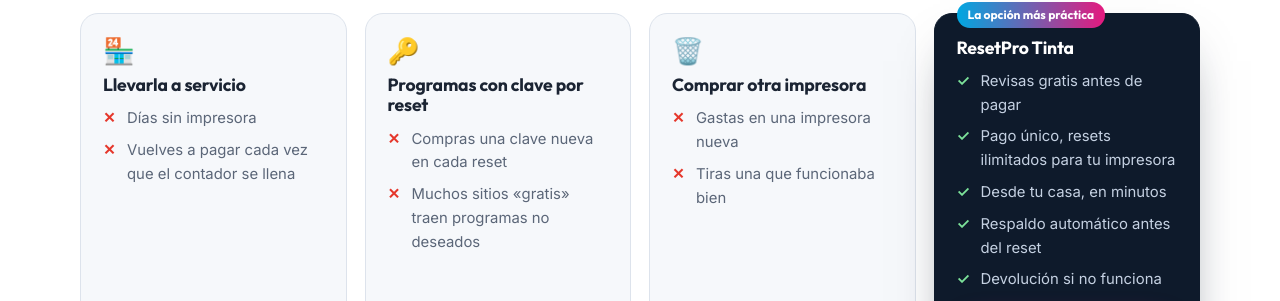
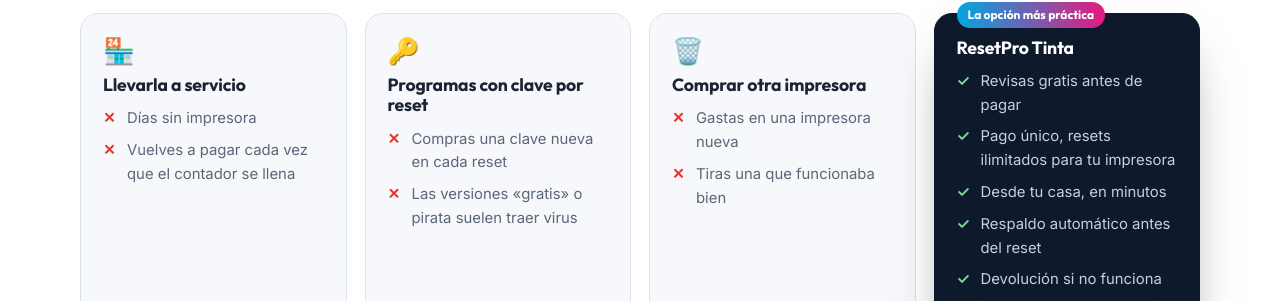
Before and after one commit to jamontoya2-boop/resetpro-tinta, a plain HTML site: page index.html in a window 1280 px wide. Shown: the part 4155-4456 px from the top of the page. Drawn offline with Linux system fonts and the light colour scheme.

Commit message:
Comparación: las versiones gratis o pirata suelen traer virus
Co-Authored-By: Claude Opus 5.5 <noreply@anthropic.com>

```diff
--- a/index.html
+++ b/index.html
@@ -612,7 +612,7 @@ footer .legal{max-width:640px;font-size:.82rem;opacity:.85}
       <div class="op"><span class="em">🏪</span><h3>Llevarla a servicio</h3>
         <ul><li>Días sin impresora</li><li>Vuelves a pagar cada vez que el contador se llena</li></ul></div>
       <div class="op"><span class="em">🔑</span><h3>Programas con clave por reset</h3>
-        <ul><li>Compras una clave nueva en cada reset</li><li>Muchos sitios «gratis» traen programas no deseados</li></ul></div>
+        <ul><li>Compras una clave nueva en cada reset</li><li>Las versiones «gratis» o pirata suelen traer virus</li></ul></div>
       <div class="op"><span class="em">🗑️</span><h3>Comprar otra impresora</h3>
         <ul><li>Gastas en una impresora nueva</li><li>Tiras una que funcionaba bien</li></ul></div>
       <div class="op si"><span class="op-tag">La opción más práctica</span><h3>ResetPro Tinta</h3>
```
